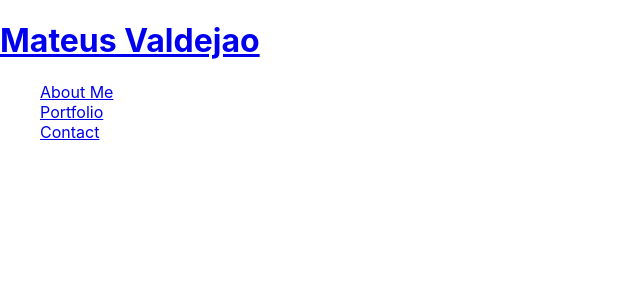
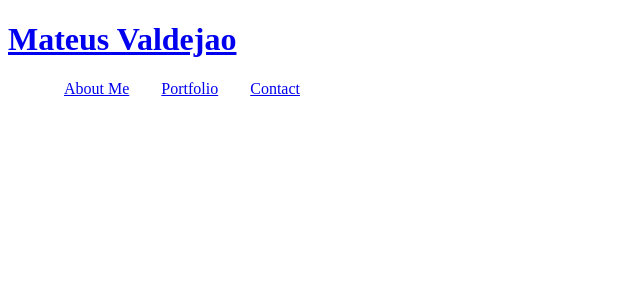
Before and after one commit to MatValdejao/mateus-portfolio, a React (Create React App) app: page / in a window 1280 px wide. Shown: the top 300 px of the page, without its empty margins (0-640 px from the left). Built offline with nearby package versions, Linux system fonts and the light colour scheme.

Commit message:
added some preliminary styling

```diff
--- a/src/index.css
+++ b/src/index.css
@@ -1,16 +1,36 @@
-body {
-  margin: 0;
-  font-family: -apple-system, BlinkMacSystemFont, 'Segoe UI', 'Roboto', 'Oxygen',
-    'Ubuntu', 'Cantarell', 'Fira Sans', 'Droid Sans', 'Helvetica Neue',
-    sans-serif;
-  -webkit-font-smoothing: antialiased;
-  -moz-osx-font-smoothing: grayscale;
+main {
+	margin: 0 auto;
+	max-width: 90%;
+  padding: 50px 30px;
+}
+:root {
+  --primary: #8c54ff;
+  --secondary: #F3A847;
+  --tertiary: #B12704;
+  --light: #fafafa;
+  --dark: #000000;
+  --darker: #111111;
+  --error: rgb(228, 46, 1);
+  --spacing-one: calc(1rem * 0.5);
+  --spacing-two: calc(1rem);
+  --spacing-five: calc(2.5rem);
+
 }
 
 li{
   list-style: none;
 }
 
+.flex-row {
+  display: flex;
+  flex-wrap: wrap;
+}
+
+.mx-2 {
+  margin-right: var(--spacing-two);
+  margin-left: var(--spacing-two);
+}
+
 code {
   font-family: source-code-pro, Menlo, Monaco, Consolas, 'Courier New',
     monospace;
```
Also changed, not shown: src/components/Header/index.js (+10 -8 lines), src/components/Nav/index.js (indentation only), 2 other files (tests, documents, lock files or other folders).
